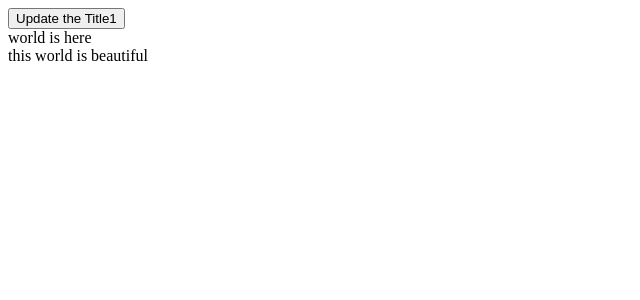
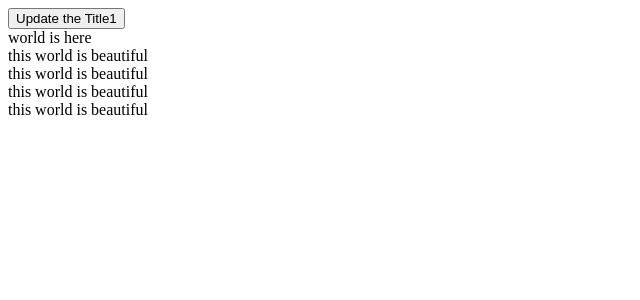
Before and after one commit to shashwatrajhack/React-JS, a React (Vite) app in the folder react-project/: page / in a window 1280 px wide. Shown: the top 300 px of the page, without its empty margins (0-640 px from the left). Built offline with nearby package versions, Linux system fonts and the light colour scheme.

Commit message:
memoizaton in react

```diff
--- a/react-project/src/App.jsx
+++ b/react-project/src/App.jsx
@@ -1,23 +1,28 @@
-import React, {Fragment, useState} from "react";
+import React, { Fragment, useState } from "react";
+//import PropTypes from 'prop-types';
 //import { useState } from "react";
 //destructuring of fragment
 
 function App() {
-  const[title,setTitle] = useState("world is here");
+  const [title, setTitle] = useState("world is here");
 
-  function updateTitle(){
+  function updateTitle() {
     setTitle("world is " + Math.random());
   }
   return (
     <Fragment>
       <button onClick={updateTitle}>Update the Title1</button>
-      <Header title= {title} />
+      <Header title={title} />
+      <Header title="this world is beautiful" />
+      <Header title="this world is beautiful" />
+      <Header title="this world is beautiful" />
       <Header title="this world is beautiful" />
     </Fragment>
   );
 }
-function Header({ title }) {
+
+const Header = React.memo(function Header({title}) {
   return <div>{title}</div>;
-}
+});
 
 export default App;
```
